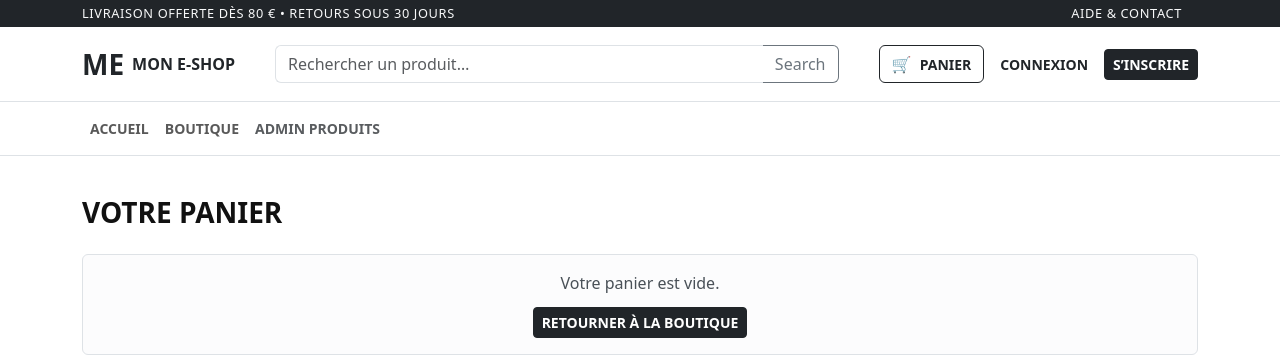
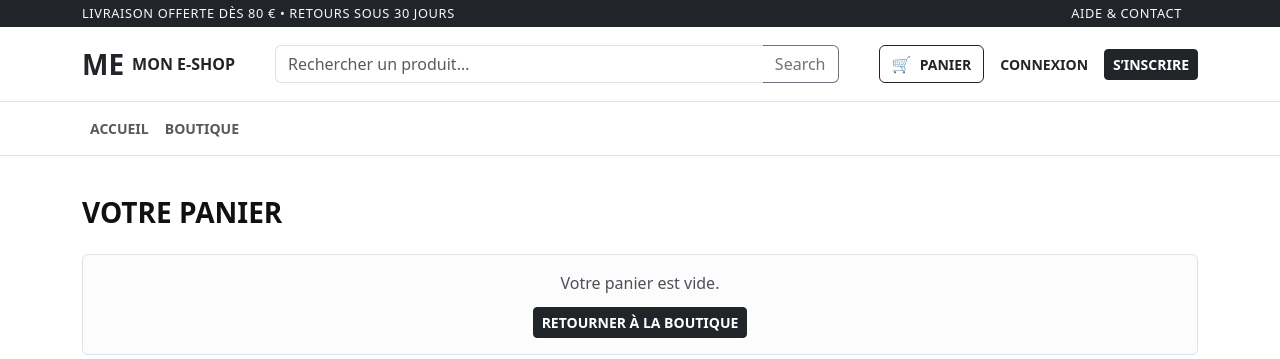
Before and after one commit to Matteixou/Symphony-Siteweb, a Symfony app: template templates/cart/index.html.twig in a window 1280 px wide. Shown: the top 359 px of the page. Run offline with Twig, Linux system fonts and the light colour scheme; the template is opened without the code that fills it, so the values that code supplies are empty; some libraries are stand-ins or nearby versions.

Commit message:
feat : suppression d'une catégorie du header

```diff
--- a/templates/base.html.twig
+++ b/templates/base.html.twig
@@ -131,10 +131,6 @@
                             <li class="nav-item">
                                 <a class="nav-link" href="{{ path('app_product_index') }}">Boutique</a>
                             </li>
-                            {# Lien admin (discret) #}
-                            <li class="nav-item">
-                                <a class="nav-link text-muted" href="{{ path('app_product_index') }}">Admin produits</a>
-                            </li>
                         </ul>
                     </div>
                 </div>
```
